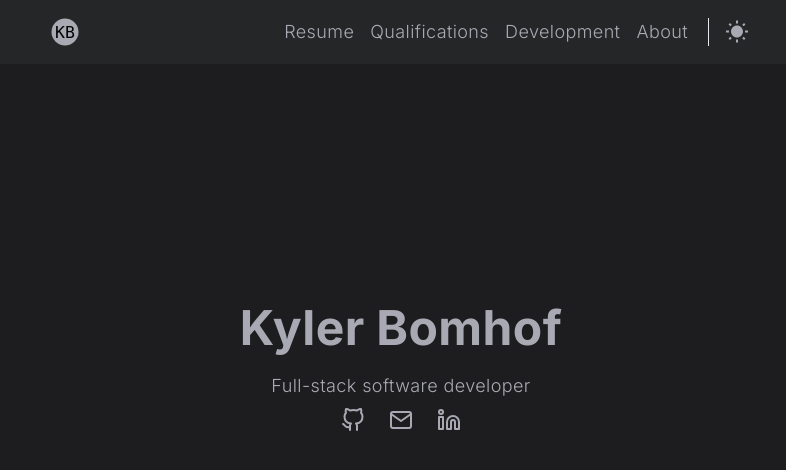
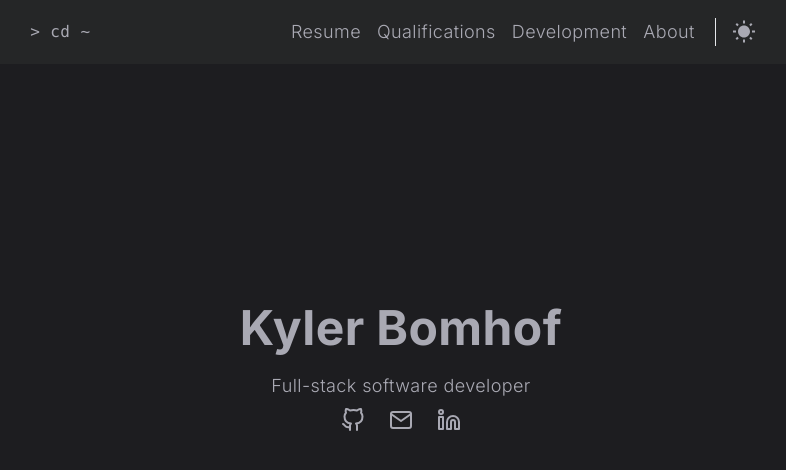
Before and after one commit to senyc/kb-web, a Next.js app: page / in a window 1280 px wide. Shown: the top 470 px of the page, without its empty margins (239-1025 px from the left). Built offline with nearby package versions, Linux system fonts and the light colour scheme.

Commit message:
feat: add styled home button

```diff
--- a/src/app/layout.tsx
+++ b/src/app/layout.tsx
@@ -2,7 +2,6 @@ import type { Metadata } from 'next';
 import { Inter } from 'next/font/google';
 
 import HeaderNavigation from '@components/header/HeaderNavigation';
-
 import './globals.css';
 
 const inter = Inter({
--- a/src/components/header/DarkModeButton.tsx
+++ b/src/components/header/DarkModeButton.tsx
@@ -24,7 +24,7 @@ export default function DarkModeButton() {
 
   return (
     <button
-      className='btn-circle btn-ghost btn duration-150 ease-in hover:scale-105'
+      className='btn-circle btn-ghost btn mr-1 duration-150 ease-in hover:scale-105'
       onClick={toggleMode}
     >
       {!isDarkMode ? <ModeNightIcon /> : <WbSunnyIcon />}
--- a/src/components/header/HomeButton.tsx
+++ b/src/components/header/HomeButton.tsx
@@ -2,15 +2,8 @@ import Link from "next/link";
 
 export default function HomeButton() {
   return (
-    <button aria-label='Home' className='btn btn-circle btn-ghost ml-3 font-normal md:ml-0'>
-      <Link href='/'>
-        <svg width='30' height='30' viewBox='0 0 100 100' xmlns='http://www.w3.org/2000/svg'>
-          <circle cx='50' cy='50' r='45' fill='#a9a9b3' />
-          <text x='50' y='70' textAnchor='middle' fill='black' fontSize='55' fontFamily='mono'>
-            KB
-          </text>
-        </svg>
-      </Link >
-    </button>
+    <Link href='/' className='logo terminal-prompt font-mono'>
+      cd ~
+    </Link >
   );
 };
```
